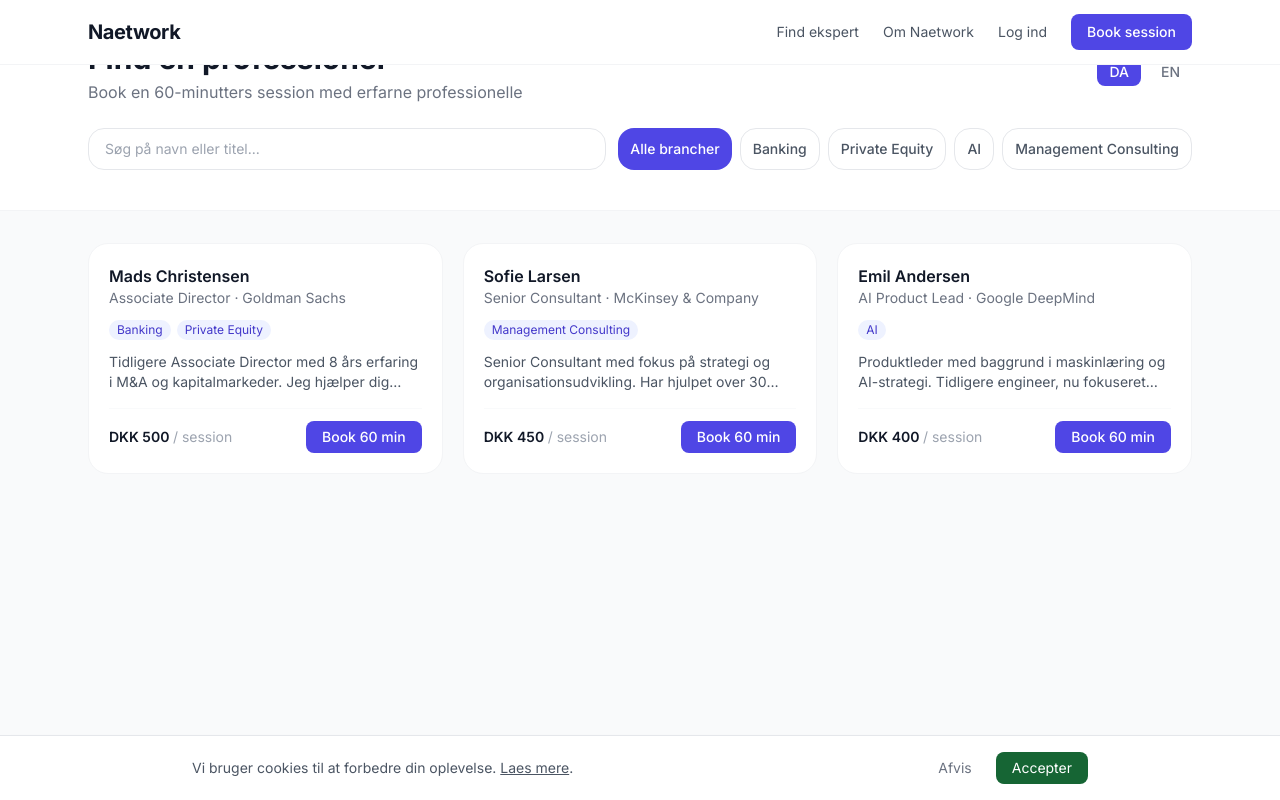
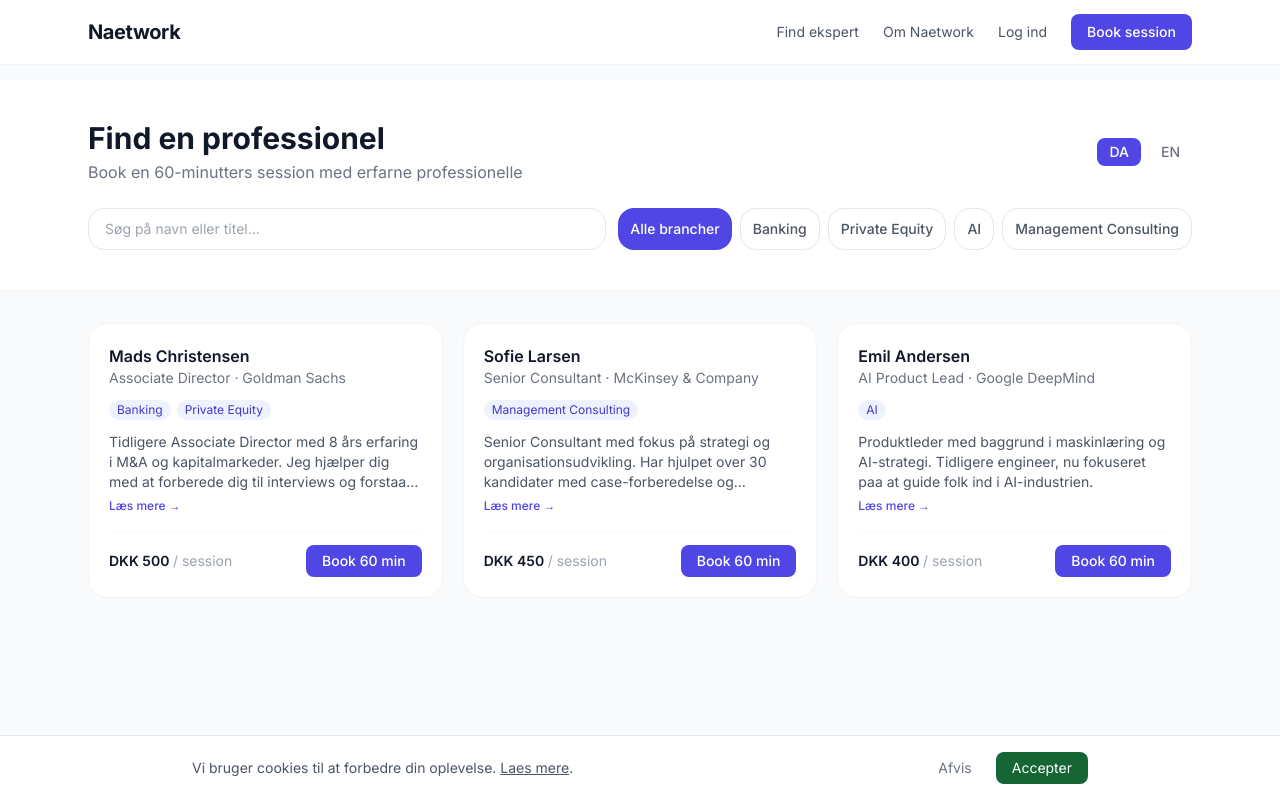
Before and after one commit to mikkelstreet-png/Naetwork, a Next.js app: page /professionals in a window 1280 px wide. Shown: the top 800 px of the page. Built offline with nearby package versions, Linux system fonts and the light colour scheme; no server answers; the database is empty.

Commit message:
fix: navbar overlap, bio expand, pricing copy

```diff
--- a/app/professionals/page.tsx
+++ b/app/professionals/page.tsx
@@ -1,6 +1,7 @@
 'use client'
 
 import { useState, useEffect } from 'react'
+import Link from 'next/link'
 import { createClient } from '@/lib/supabase/client'
 import BookingDrawer from '@/components/BookingDrawer'
 
@@ -54,6 +55,7 @@ export default function ProfessionalsPage() {
   const [search, setSearch] = useState('')
   const [dbProfessionals, setDbProfessionals] = useState<ProfessionalCard[]>([])
   const [bookTarget, setBookTarget] = useState<ProfessionalCard | null>(null)
+  const [expandedId, setExpandedId] = useState<string | null>(null)
 
   const supabase = createClient()
 
@@ -106,10 +108,12 @@ export default function ProfessionalsPage() {
     bookCta: 'Book 60 min',
     perSession: '/ session',
     noResults: locale === 'da' ? 'Ingen resultater' : 'No results',
+    readMore: locale === 'da' ? 'Læs mere →' : 'Read more →',
+    showLess: locale === 'da' ? 'Vis mindre ↑' : 'Show less ↑',
   }
 
   return (
-    <div className="min-h-screen bg-gray-50">
+    <div className="min-h-screen bg-gray-50 pt-20">
       <div className="bg-white border-b border-gray-100">
         <div className="max-w-6xl mx-auto px-4 sm:px-6 py-10">
           <div className="flex items-center justify-between mb-6">
@@ -150,26 +154,45 @@ export default function ProfessionalsPage() {
           <p className="text-center text-gray-400 py-16">{t.noResults}</p>
         ) : (
           <div className="grid grid-cols-1 sm:grid-cols-2 lg:grid-cols-3 gap-5">
-            {filtered.map((pro) => (
-              <div key={pro.id} className="bg-white border border-gray-100 rounded-2xl p-5 hover:shadow-md transition-shadow flex flex-col">
-                <div className="mb-3">
+            {filtered.map((pro) => {
+              const isExpanded = expandedId === pro.id
+              return (
+                <div key={pro.id} className="bg-white border border-gray-100 rounded-2xl p-5 hover:shadow-md transition-shadow flex flex-col relative">
+                  <Link
+                    href={`/professionals/${pro.id}`}
+                    className="absolute inset-0 rounded-2xl"
+                    aria-label={`Se profil for ${pro.name}`}
+                  />
+                  <div className="mb-3 relative z-10">
                     <h2 className="text-base font-semibold text-gray-900">{pro.name}</h2>
                     <p className="text-sm text-gray-500">{pro.title} &middot; {pro.company}</p>
                   </div>
-                <div className="flex flex-wrap gap-1.5 mb-3">
+                  <div className="flex flex-wrap gap-1.5 mb-3 relative z-10">
                     {pro.industries.map((ind) => (
                       <span key={ind} className="bg-indigo-50 text-indigo-700 text-xs px-2 py-0.5 rounded-full">{ind}</span>
                     ))}
                   </div>
-                <p className="text-sm text-gray-600 mb-4 flex-1 overflow-hidden" style={{display:'-webkit-box',WebkitLineClamp:2,WebkitBoxOrient:'vertical',overflow:'hidden'}}>{pro.bio}</p>
-                <div className="flex items-center justify-between mt-auto pt-3 border-t border-gray-50">
+                  <div className="mb-4 flex-1 relative z-10">
+                    <p className={`text-sm text-gray-600 ${isExpanded ? '' : 'line-clamp-3'}`}>{pro.bio}</p>
+                    <button
+                      onClick={(e) => { e.preventDefault(); setExpandedId(isExpanded ? null : pro.id) }}
+                      className="mt-1 text-xs text-indigo-600 hover:text-indigo-800 font-medium"
+                    >
+                      {isExpanded ? t.showLess : t.readMore}
+                    </button>
+                  </div>
+                  <div className="flex items-center justify-between mt-auto pt-3 border-t border-gray-50 relative z-10">
                     <span className="text-sm font-semibold text-gray-900">DKK {pro.price} <span className="text-gray-400 font-normal">{t.perSession}</span></span>
-                  <button onClick={() => setBookTarget(pro)} className="px-4 py-1.5 bg-indigo-600 text-white text-sm font-medium rounded-lg hover:bg-indigo-700 transition-colors">
+                    <button
+                      onClick={(e) => { e.preventDefault(); setBookTarget(pro) }}
+                      className="px-4 py-1.5 bg-indigo-600 text-white text-sm font-medium rounded-lg hover:bg-indigo-700 transition-colors relative z-20"
+                    >
                       {t.bookCta}
                     </button>
                   </div>
                 </div>
-            ))}
+              )
+            })}
           </div>
         )}
       </div>
```
Lines whose indentation alone changed are shown as unchanged.
